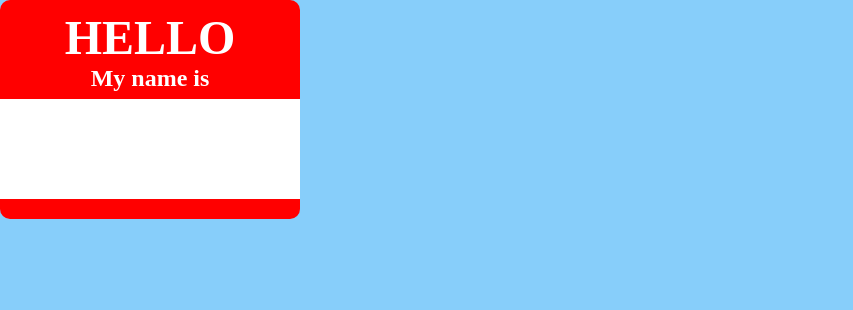
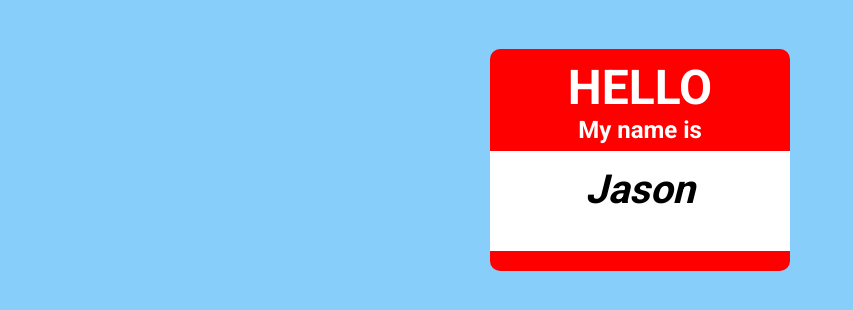
Before and after one commit to gniht/lab-02a-nametag, a plain HTML site: page index.html in a window 1280 px wide. Shown: the whole page, without its empty margins (0-853 px from the left). Drawn offline with Linux system fonts and the light colour scheme.

Commit message:
added name and font-style

```diff
--- a/index.html
+++ b/index.html
@@ -4,6 +4,7 @@
   <meta charset="UTF-8">
   <meta name="viewport" content="width=device-width, initial-scale=1.0">
   <link rel="stylesheet" href="style.css">
+  <link href="https://fonts.googleapis.com/css2?family=Roboto:wght@400;700&display=swap" rel="stylesheet">
   <title>Document</title>
 </head>
 <body>
@@ -11,7 +12,7 @@
     <h1>HELLO</h1>
     <h3>My name is</h3>
     <div>
-
+      <h2 id="your-name">Jason</h2>
     </div>
   </section>
 
--- a/style.css
+++ b/style.css
@@ -1,9 +1,14 @@
 *{
   margin: 0;
   padding: 0;
+  font-family: 'Roboto', sans-serif;
 }
 body {
   background: lightskyblue;
+  min-height: 40vh;
+  display: flex;
+  justify-content: center;
+  align-items: center;
 }
 .name-tag {
   color: white;
@@ -27,3 +32,10 @@ body {
   border-bottom: 10px;
   border-color: red;
 }
+#your-name {
+  text-align: center;
+  justify-content: center;
+  font-size: 2.5em;
+  font-style: italic;
+  padding: 15px;
+}
```
